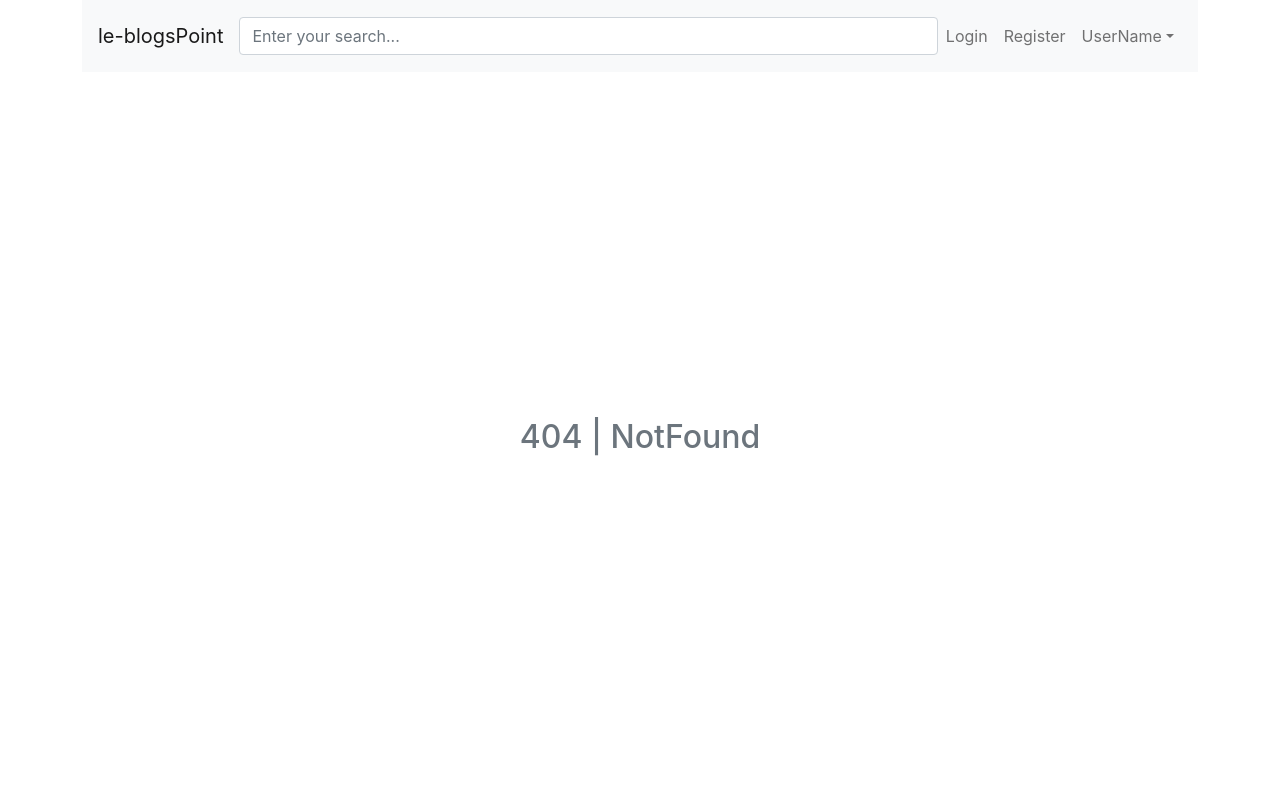
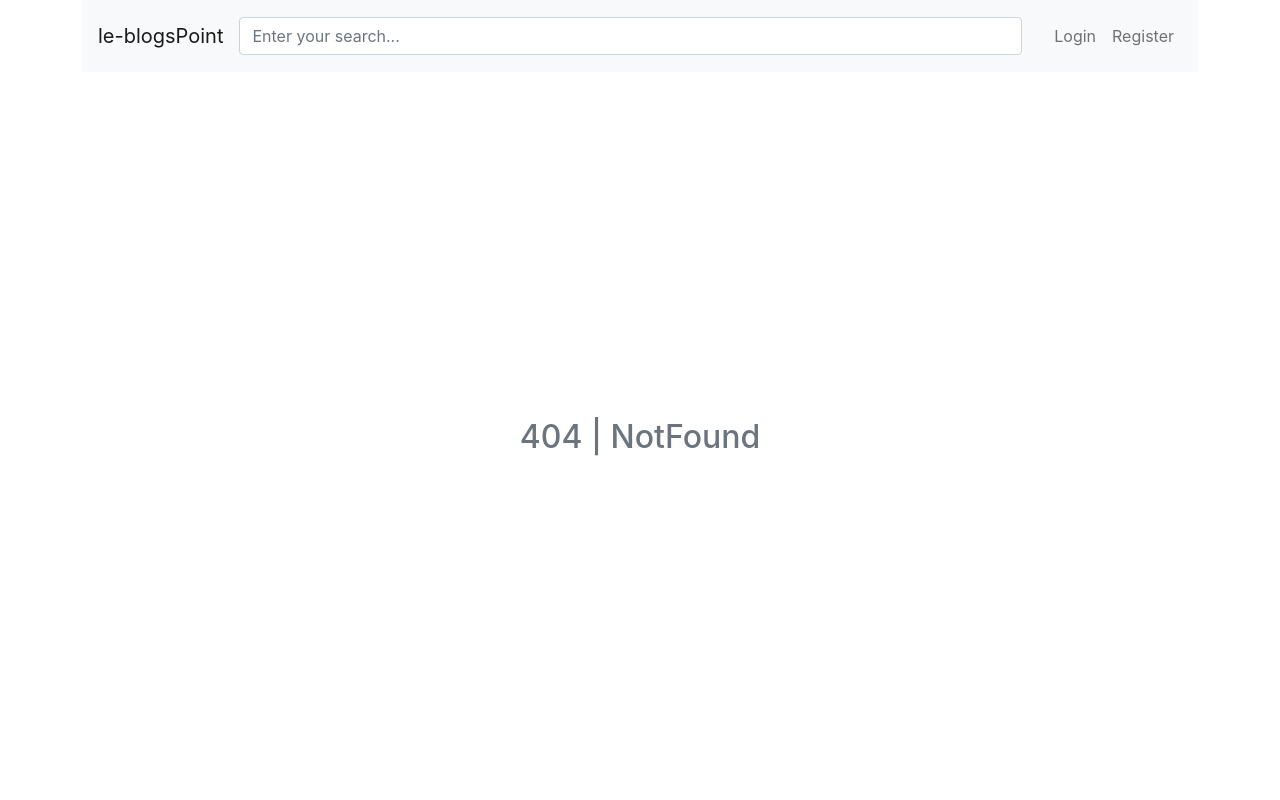
Before and after one commit to VedanthB/le-blogs-point, a React (Create React App) app in the folder client/: page / in a window 1280 px wide. Shown: the top 800 px of the page. Built offline with nearby package versions, Linux system fonts and the light colour scheme.

Commit message:
nav links and logout in menu / header

```diff
--- a/client/src/components/global/Menu.tsx
+++ b/client/src/components/global/Menu.tsx
@@ -1,22 +1,42 @@
 import React from "react";
-import { Link } from "react-router-dom";
+import { Link, useLocation } from "react-router-dom";
+import { useSelector, useDispatch } from "react-redux";
+import { RootStore } from "../../utils/Typescript";
+import { logout } from "../../redux/actions/authAction";
 
 const Menu = () => {
+  const { auth } = useSelector((state: RootStore) => state);
+  const dispatch = useDispatch();
+
+  const { pathname } = useLocation();
+
   const bfLoginLinks = [
     { label: "Login", path: "/login" },
     { label: "Register", path: "/register" },
   ];
 
+  const afLoginLinks = [
+    { label: "Home", path: "/" },
+    { label: "CreateBlog", path: "/create_blog" },
+  ];
+
+  const navLinks = auth.access_token ? afLoginLinks : bfLoginLinks;
+
+  const isActive = (pn: string) => {
+    if (pn === pathname) return "active";
+  };
+
   return (
     <ul className="navbar-nav ms-auto">
-      {bfLoginLinks.map((link, index) => (
-        <li key={index} className="nav-item">
+      {navLinks.map((link, index) => (
+        <li key={index} className={`nav-item ${isActive(link.path)}`}>
           <Link className="nav-link" to={link.path}>
             {link.label}
           </Link>
         </li>
       ))}
 
+      {auth.user && (
         <li className="nav-item dropdown">
           <span
             className="nav-link dropdown-toggle"
@@ -25,7 +45,7 @@ const Menu = () => {
             data-bs-toggle="dropdown"
             aria-expanded="false"
           >
-          UserName
+            <img src={auth.user.avatar} alt="avatar" className="avatar" />
           </span>
 
           <ul className="dropdown-menu" aria-labelledby="navbarDropdown">
@@ -38,12 +58,17 @@ const Menu = () => {
               <hr className="dropdown-divider" />
             </li>
             <li>
-            <Link className="dropdown-item" to="/">
+              <Link
+                className="dropdown-item"
+                to="/"
+                onClick={() => dispatch(logout())}
+              >
                 Logout
               </Link>
             </li>
           </ul>
         </li>
+      )}
     </ul>
   );
 };
--- a/client/src/components/global/Search.tsx
+++ b/client/src/components/global/Search.tsx
@@ -4,7 +4,7 @@ const Search = () => {
   const [search, setSearch] = useState("");
 
   return (
-    <div className="search w-100 position-relative">
+    <div className="search w-100 position-relative me-4">
       <input
         type="text"
         className="form-control me-2 w-100"
--- a/client/src/pages/login.tsx
+++ b/client/src/pages/login.tsx
@@ -1,11 +1,20 @@
-import React, { useState } from "react";
-import { Link } from "react-router-dom";
+import React, { useState, useEffect } from "react";
+import { Link, useHistory } from "react-router-dom";
+import { useSelector } from "react-redux";
 
 import LoginPass from "../components/auth/LoginPass";
 import LoginSMS from "../components/auth/LoginSMS";
+import { RootStore } from "../utils/Typescript";
 
 const Login = () => {
   const [sms, setSms] = useState(false);
+  const history = useHistory();
+
+  const { auth } = useSelector((state: RootStore) => state);
+
+  useEffect(() => {
+    if (auth.access_token) history.push("/");
+  }, [auth.access_token, history]);
 
   return (
     <div className="auth_page">
```
Lines whose indentation alone changed are shown as unchanged.
